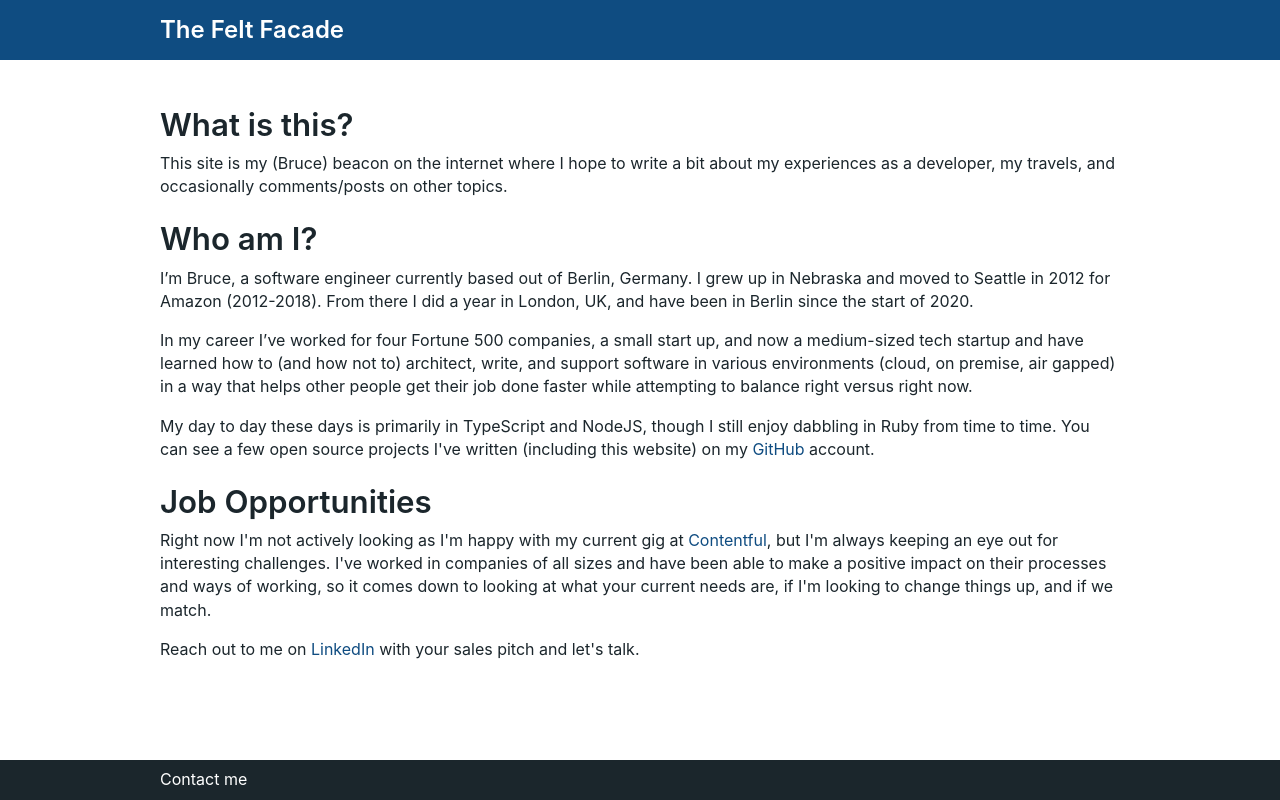
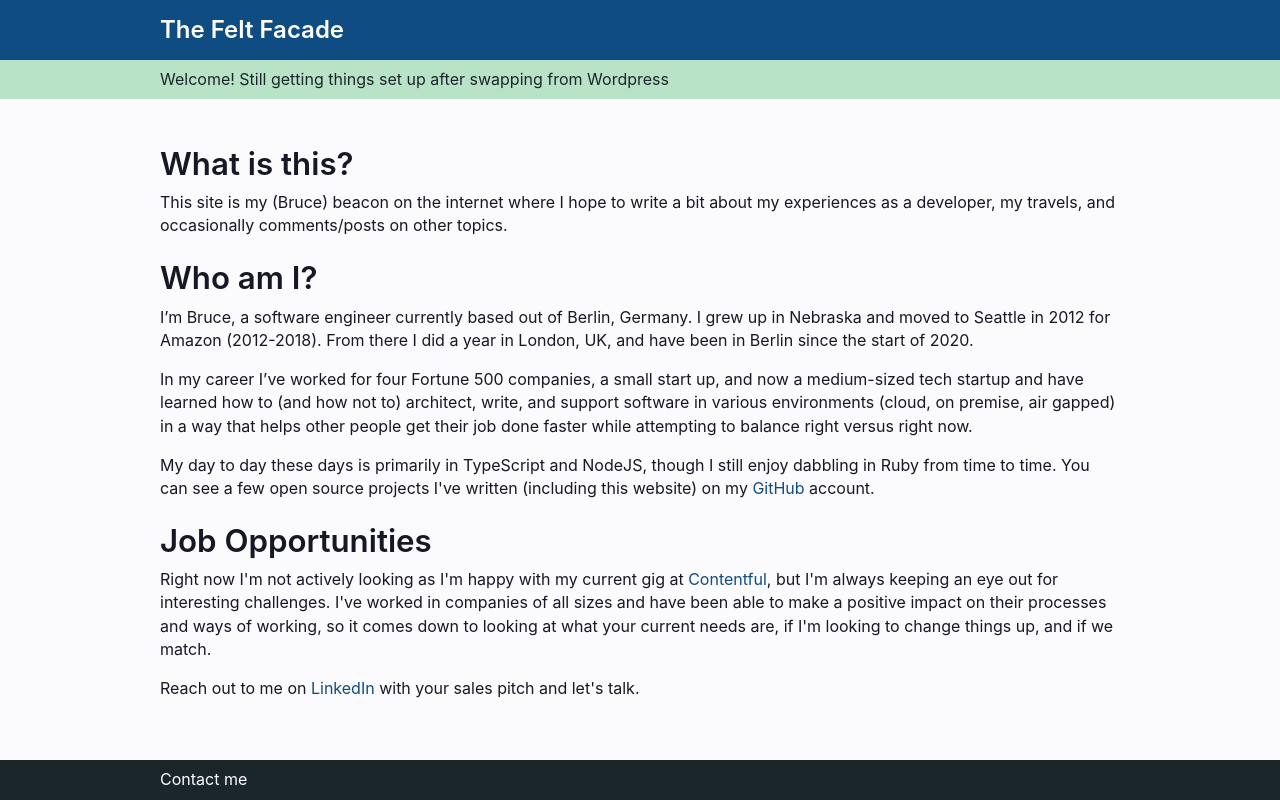
Before and after one commit to freakyfelt/brucefelt-com, a Gatsby site: page / in a window 1280 px wide. Built offline with nearby package versions, Linux system fonts and the light colour scheme; Gatsby itself is replaced by a stand-in of ours.

Commit message:
refactor: clean up unused color tokens

```diff
--- /dev/null
+++ b/src/components/Banner.tsx
@@ -0,0 +1,30 @@
+import React from 'react'
+import styled from '@emotion/styled'
+import { colors, dimensions } from '../styles/variables'
+import Container from './Container'
+
+const StyledBanner = styled.div`
+  padding: 0 ${dimensions.containerPadding}rem;
+  background-color: ${colors.green.light};
+  color: ${colors.text.light};
+`
+
+const BannerInner = styled(Container)`
+  display: flex;
+  flex-direction: row;
+  align-items: center;
+  height: 100%;
+  padding: 0.5rem 0;
+
+  p {
+    margin: 0;
+  }
+`
+
+const Banner: React.FC = ({ children }) => (
+  <StyledBanner>
+    <BannerInner>{children}</BannerInner>
+  </StyledBanner>
+)
+
+export default Banner
--- a/src/components/Footer.tsx
+++ b/src/components/Footer.tsx
@@ -9,7 +9,7 @@ import SocialLink from './SocialLink'
 const StyledFooter = styled.footer`
   height: ${heights.footer}px;
   padding: 0 ${dimensions.containerPadding}rem;
-  background-color: ${colors.almostBlack};
+  background-color: ${colors.gray.calm};
   color: ${transparentize(0.5, colors.white)};
 `
 
--- a/src/components/Page.tsx
+++ b/src/components/Page.tsx
@@ -8,7 +8,7 @@ const StyledPage = styled.div`
   flex: 1;
   position: relative;
   padding: ${dimensions.containerPadding}rem;
-  margin-bottom: 3rem;
+  margin-bottom: 1rem;
 `
 
 interface PageProps {
--- a/src/layouts/index.tsx
+++ b/src/layouts/index.tsx
@@ -9,6 +9,7 @@ import Header from '../components/Header'
 import LayoutRoot from '../components/LayoutRoot'
 import LayoutMain from '../components/LayoutMain'
 import Footer from '../components/Footer'
+import Banner from '../components/Banner'
 
 interface StaticQueryProps {
   site: {
@@ -52,6 +53,9 @@ const IndexLayout: React.FC<Props> = ({ children, title }) => (
           ]}
         />
         <Header title={data.site.siteMetadata.title} />
+        <Banner>
+          <p>Welcome! Still getting things set up after swapping from Wordpress</p>
+        </Banner>
         <LayoutMain>{children}</LayoutMain>
         <Footer />
       </LayoutRoot>
--- a/src/styles/normalize.ts
+++ b/src/styles/normalize.ts
@@ -22,14 +22,14 @@ export default `
     overflow-x: hidden;
     overflow-y: scroll;
     font-family: ${fonts.sansSerif};
-    color: ${colors.black};
-    background-color: ${colors.white};
+    color: ${colors.text.base};
+    background-color: ${colors.ui.whisper};
     -webkit-text-size-adjust: 100%;
     -ms-text-size-adjust: 100%;
   }
 
   a {
-    color: ${colors.brand};
+    color: ${colors.blue.base};
     text-decoration: none;
 
     &:hover,
@@ -86,7 +86,7 @@ export default `
   h1, h2, h3, h4, h5, h6 {
     margin-top: 1.414rem;
     margin-bottom: .5rem;
-    color: ${colors.black};
+    color: ${colors.text.base};
     font-weight: 600;
     line-height: ${dimensions.lineHeight.heading};
     text-rendering: optimizeLegibility;
@@ -144,7 +144,7 @@ export default `
     margin: .8rem 0;
     padding: .5rem 1rem;
     border-left: .25rem solid ${colors.ui.light};
-    color: ${colors.gray.calm};
+    color: ${colors.gray.dark};
 
     p {
       &:last-child {
--- a/src/styles/variables.ts
+++ b/src/styles/variables.ts
@@ -2,23 +2,27 @@
 
 export const colors = {
   brand: '#0f4c81',
-  accent: '#ed6663',
-  almostBlack: '#1b262c',
-  success: '#37b635',
-  warning: '#ec1818',
   ui: {
     bright: '#e0d6eb',
     light: '#f5f3f7',
     whisper: '#fbfafc'
   },
-  code: '#fcf6f0',
+  text: {
+    light: '#1b262c',
+    base: '#161925'
+  },
+  green: {
+    light: '#b9e3c6'
+  },
+  blue: {
+    base: '#0f4c81'
+  },
   gray: {
-    dark: 'hsla(270, 17.119554496%, 0%, 0.92)',
-    copy: 'hsla(270, 15.797828016000002%, 0%, 0.88)',
-    calm: 'rgba(0, 0, 0, 0.54)'
+    calm: '#1b262c',
+    dark: 'rgba(0, 0, 0, 0.54)'
   },
-  white: '#fff',
-  black: '#1b262c'
+  white: '#ffffff',
+  black: '#000000'
 }
 
 export const fonts = {
```
